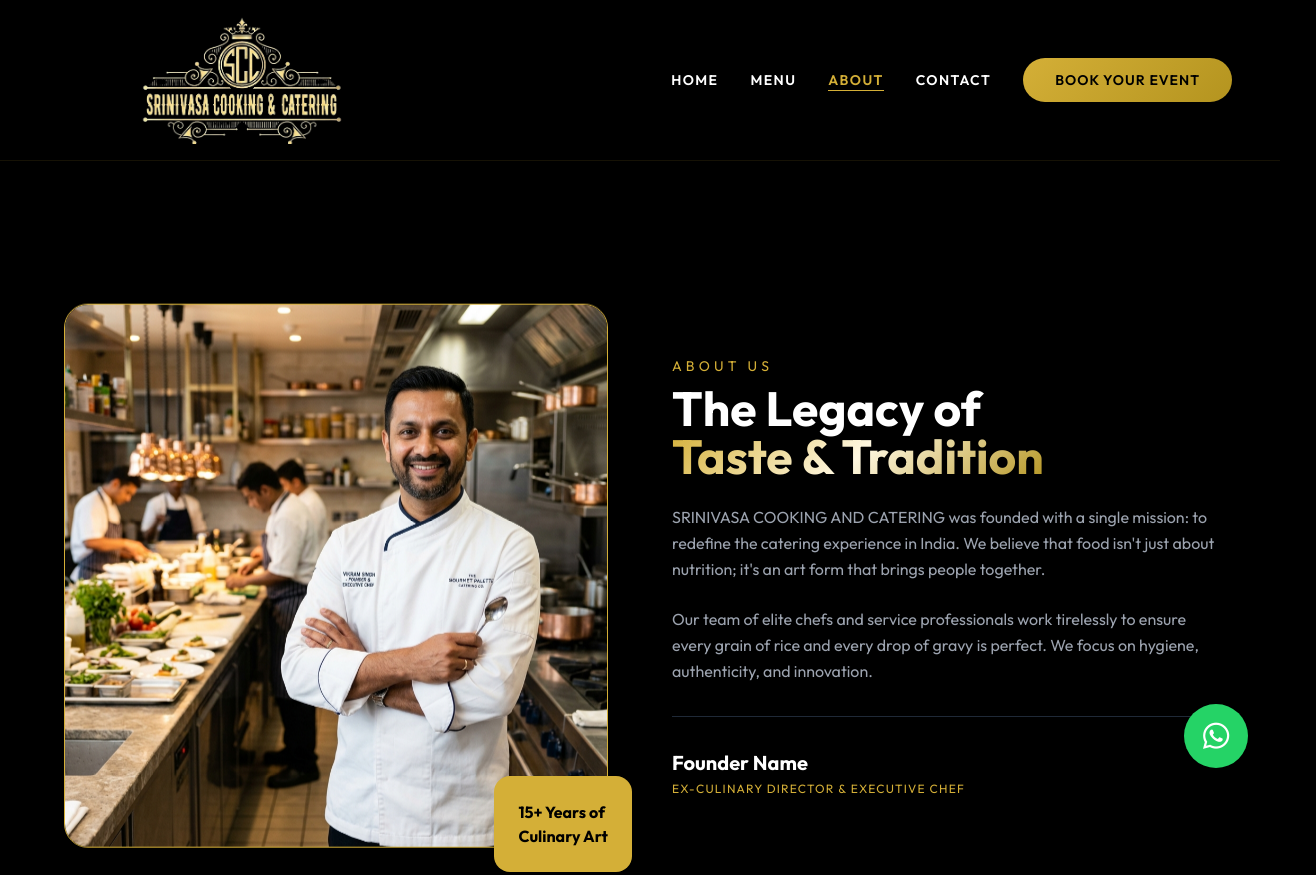
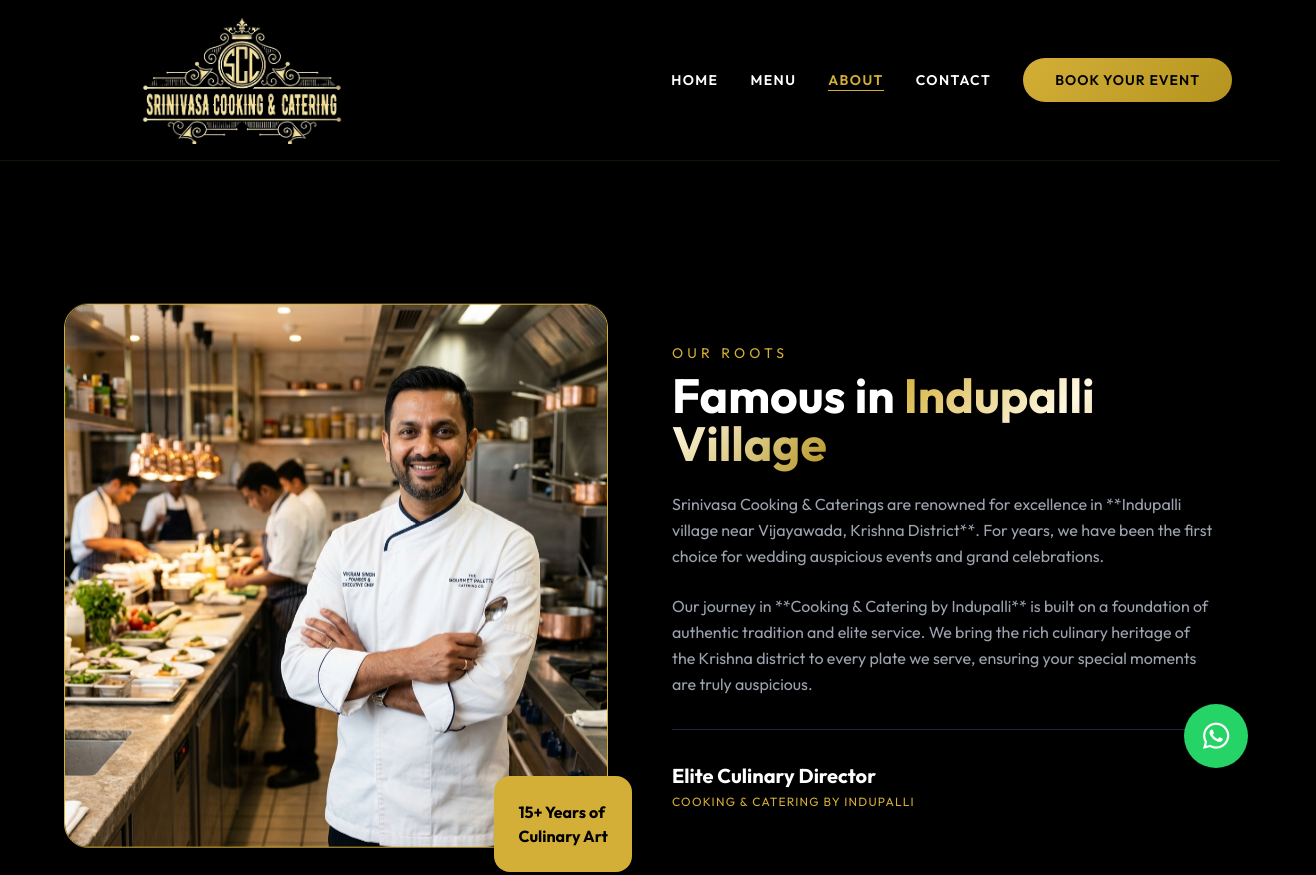
Before and after one commit to neelaakhil12/SRINIVASA-COOKING-, a website built with Vite: page about.html in a window 1280 px wide. Shown: the top 875 px of the page, 1316 px wide, since content can reach past the window. Built offline with nearby package versions, Linux system fonts and the light colour scheme.

Commit message:
Update: Added Chinese, Halwai, Bakery, and Pantry categories to Menu. Updated About page with local legacy details for Indupalli village near Vijayawada.

```diff
--- a/about.html
+++ b/about.html
@@ -59,18 +59,18 @@
                     </div>
                 </div>
                 <div class="w-full md:w-1/2" data-aos="fade-left">
-                    <h2 class="text-gold text-sm tracking-[0.3em] uppercase mb-2">About Us</h2>
-                    <h3 class="text-4xl md:text-5xl font-bold mb-6">The Legacy of <br> <span class="gold-gradient">Taste & Tradition</span></h3>
+                    <h2 class="text-gold text-sm tracking-[0.3em] uppercase mb-2">Our Roots</h2>
+                    <h3 class="text-4xl md:text-5xl font-bold mb-6">Famous in <span class="gold-gradient">Indupalli Village</span></h3>
                     <p class="text-gray-400 leading-relaxed mb-6">
-                        SRINIVASA COOKING AND CATERING was founded with a single mission: to redefine the catering experience in India. We believe that food isn't just about nutrition; it's an art form that brings people together.
+                        Srinivasa Cooking & Caterings are renowned for excellence in **Indupalli village near Vijayawada, Krishna District**. For years, we have been the first choice for wedding auspicious events and grand celebrations.
                     </p>
                     <p class="text-gray-400 leading-relaxed mb-8">
-                        Our team of elite chefs and service professionals work tirelessly to ensure every grain of rice and every drop of gravy is perfect. We focus on hygiene, authenticity, and innovation.
+                        Our journey in **Cooking & Catering by Indupalli** is built on a foundation of authentic tradition and elite service. We bring the rich culinary heritage of the Krishna district to every plate we serve, ensuring your special moments are truly auspicious.
                     </p>
 
                     <div class="border-t border-gray-800 pt-8 mt-8">
-                        <p class="font-bold text-xl mb-1">Founder Name</p>
-                        <p class="text-gold uppercase tracking-widest text-xs">Ex-Culinary Director & Executive Chef</p>
+                        <p class="font-bold text-xl mb-1">Elite Culinary Director</p>
+                        <p class="text-gold uppercase tracking-widest text-xs">Cooking & Catering by Indupalli</p>
                     </div>
                 </div>
             </div>
```
Also changed, not shown: menu.html (+32 -0 lines).
